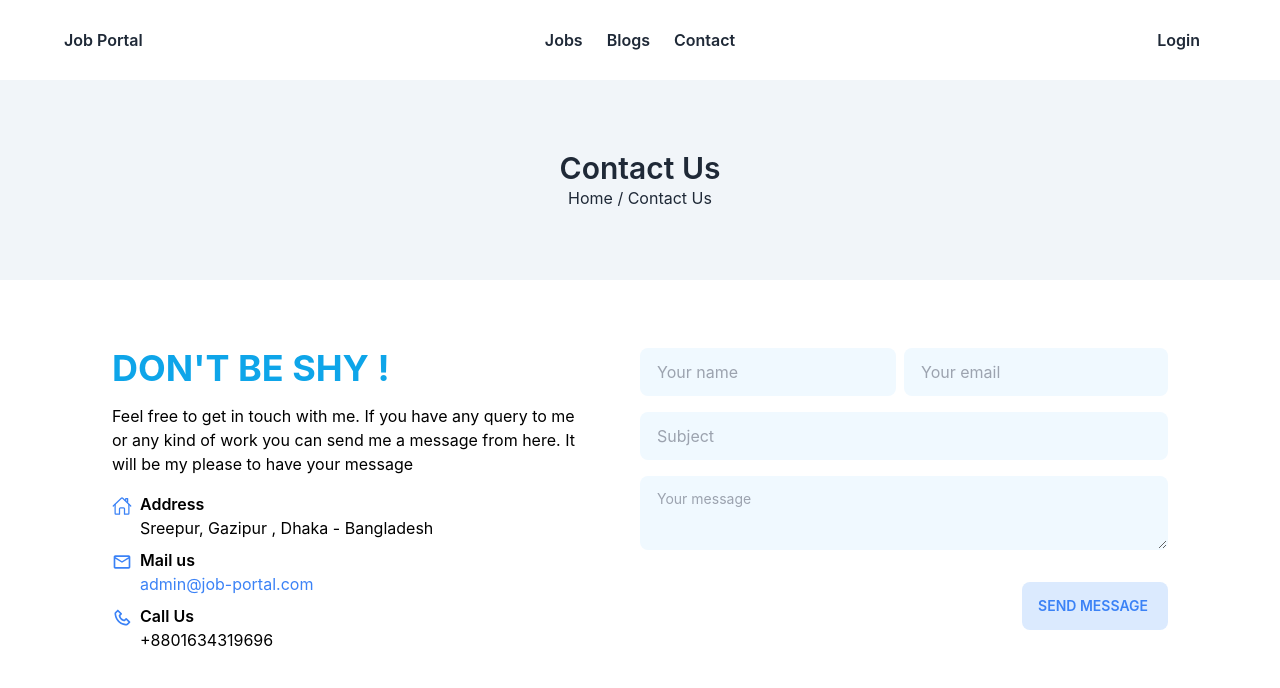
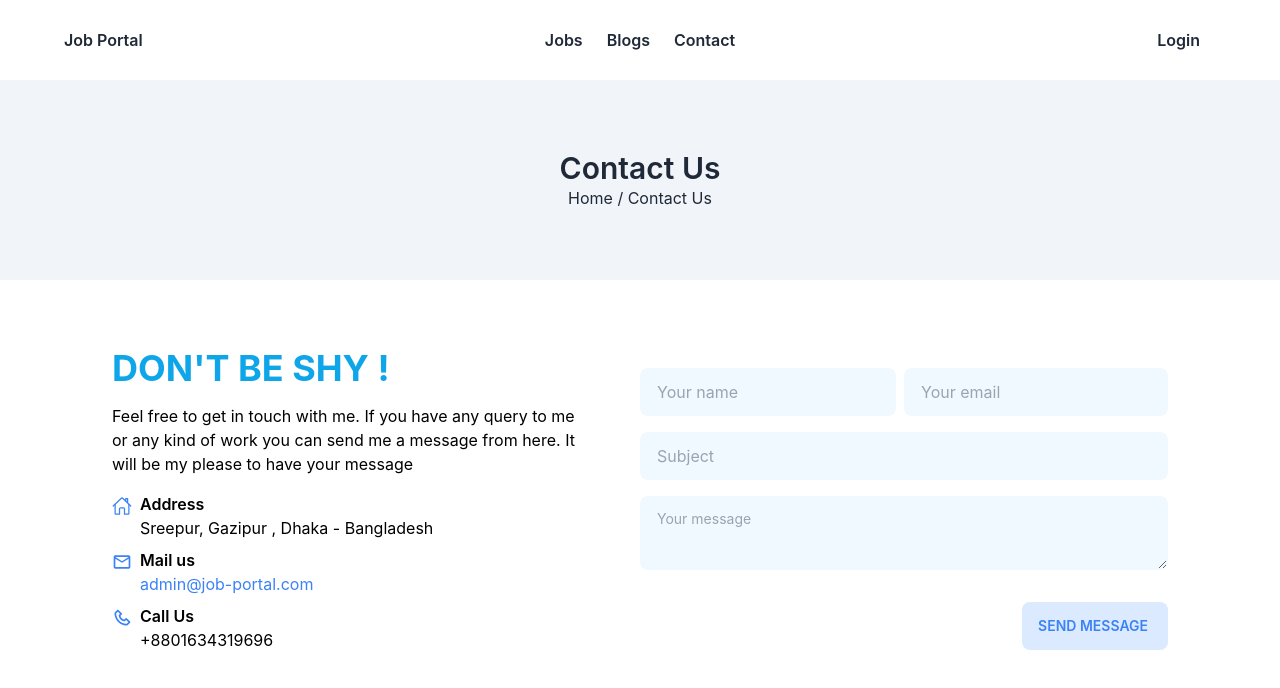
Before and after one commit to SanyFaysal/job-portal, a React (Create React App) app: page /contact in a window 1280 px wide. Shown: the top 688 px of the page. Built offline with nearby package versions, Linux system fonts and the light colour scheme; no server answers.

Commit message:
fix: style

```diff
--- a/src/pages/contact/Contact.js
+++ b/src/pages/contact/Contact.js
@@ -90,7 +90,7 @@ const Contact = () => {
                                 </div>
                             </div>
                         </div>
-                        <div className=" my-auto lg:mt-0 md:mt-0 sm:mt-5 h-full ">
+                        <div className="  lg:mt-5 md:mt-0 sm:mt-5 h-full ">
                             <form onSubmit={handleSubmit} className=" my-auto">
                                 <div className="grid lg:grid-cols-2 md:grid-cols-2 mb-4">
                                     <input
```
